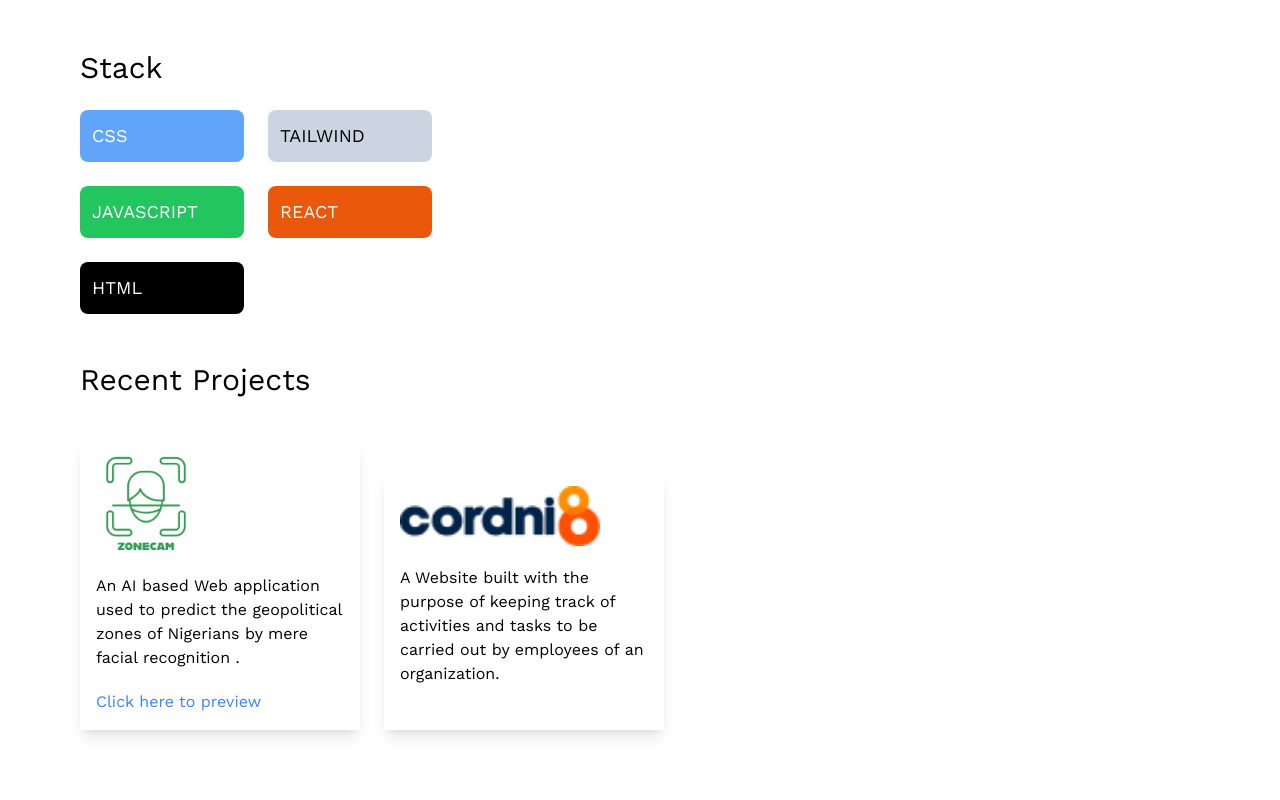
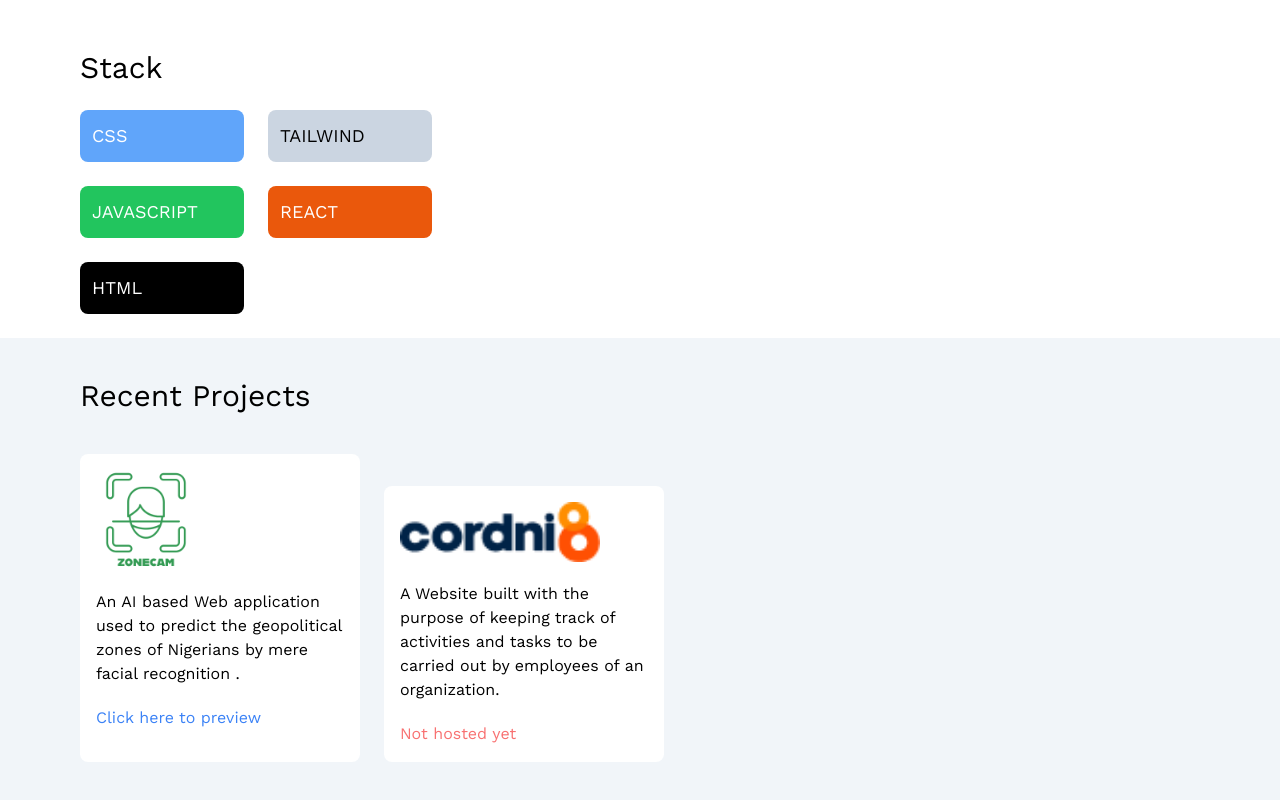
Before and after one commit to wemmy6673/wemmy.github.io, a React (Vite) app: page / in a window 1280 px wide. Shown: the part 1278-2078 px from the top of the page. Before the commit the page ends 2032 px from the top, so only its background shows below. Built offline with nearby package versions, Linux system fonts and the light colour scheme.

Commit message:
projects

```diff
--- a/index.html
+++ b/index.html
@@ -2,12 +2,11 @@
 <html lang="en">
   <head>
     <meta charset="UTF-8" />
-    <link rel="icon" type="image/svg+xml" href="/vite.svg" />
     <link rel="preconnect" href="https://fonts.googleapis.com">
 <link rel="preconnect" href="https://fonts.gstatic.com" crossorigin>
 <link href="https://fonts.googleapis.com/css2?family=Montserrat:ital,wght@0,100..900;1,100..900&family=Work+Sans:ital,wght@0,100..900;1,100..900&display=swap" rel="stylesheet">
     <meta name="viewport" content="width=device-width, initial-scale=1.0" />
-    <title>Vite + React</title>
+    <title>My portfolio</title>
   </head>
   <body>
     <div id="root"></div>
--- a/src/components/Projects.jsx
+++ b/src/components/Projects.jsx
@@ -5,21 +5,23 @@ const Projects = () => {
 
     return(
 
-        <div className='flex flex-col space-y-10 px-6 py-6 md:px-20'>
+        <div className='flex flex-col space-y-10 px-6 py-10 md:px-20 bg-slate-100'>
 
             <h1 className='text-3xl'>Recent Projects</h1>
 
             <div className='flex flex-col space-y-8 md:flex-row md:space-x-6'>
-                <div className='flex flex-col space-y-5 md:w-1/4 shadow-lg p-4'>
+                <div className='flex flex-col bg-white space-y-5 rounded-lg md:w-1/4 p-4'>
                     <img src={Zonecam} width="100" height="100"/>
                     <p>An AI based Web application used to predict the geopolitical zones of Nigerians by mere facial recognition .</p>
                     <a href="https://zonecam.vercel.app"><h1 className="text-blue-500">Click here to preview</h1></a>
 
                 </div>
 
-                <div className='flex flex-col space-y-5 md:w-1/4 shadow-lg p-4'>
+                <div className='flex flex-col space-y-5 rounded-lg bg-white md:w-1/4 p-4'>
                     <img src={Cordni} width="200" height="200"/>
                     <p>A Website built with the purpose of keeping track of activities and tasks to be carried out by employees of an organization.</p>
+
+                    <h1 className='text-red-400'>Not hosted yet</h1>
 
                 </div>
 
```
